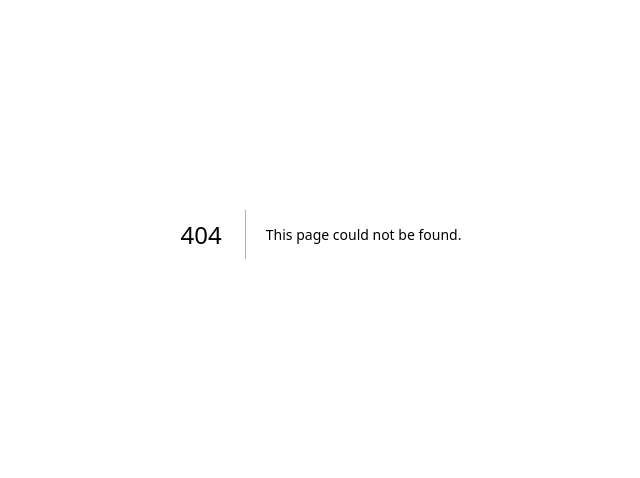
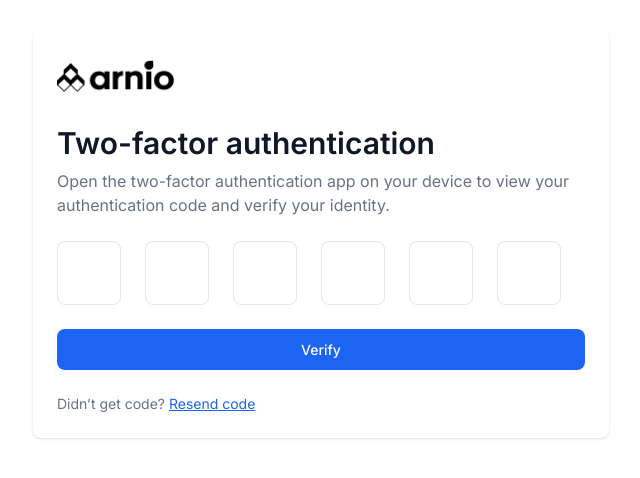
Before and after one commit to asif-zulfiqar/arnio-saas, a Next.js app: page /otp in a window 1280 px wide. Before the commit this address had no page. Shown: the part 166-644 px from the top of the page, without its empty margins (319-959 px from the left). Built offline with nearby package versions, Linux system fonts and the light colour scheme.

Commit message:
feat: otp ui updated

```diff
--- /dev/null
+++ b/app/(auth)/otp/page.js
@@ -0,0 +1,59 @@
+"use client";
+import Button from "@/components/global/small/Button";
+import Image from "next/image";
+import { useState } from "react";
+import OtpInput from "react-otp-input";
+
+const Otp = () => {
+  const [otp, setOtp] = useState("");
+
+  const handleVerify = () => {
+    console.log("Entered OTP:", otp);
+  };
+
+  return (
+    <section className="bg-white grid place-items-center min-h-screen p-6">
+      <div className="max-w-xl p-5 md:p-6 rounded-lg bg-white shadow space-y-6">
+        <Image
+          src="/images/arnio-logo.png"
+          alt="logo"
+          width={118}
+          height={48}
+        />
+        <div>
+          <h1 className="text-xl md:text-3xl font-semibold text-gray-900">
+            Two-factor authentication
+          </h1>
+          <p className="text-base text-gray-500 mt-2">
+            Open the two-factor authentication app on your device to view your
+            authentication code and verify your identity.
+          </p>
+        </div>
+        <OtpInput
+          value={otp}
+          onChange={setOtp}
+          numInputs={6}
+          inputType="tel"
+          renderInput={(props) => (
+            <input
+              {...props}
+              className="!size-16 mr-6 !text-4xl !font-extrabold !text-gray-900 text-center border !border-gray-200 !rounded-lg !focus:outline-none !focus:border-primary"
+            />
+          )}
+        />
+        <Button
+          onClick={handleVerify}
+          text="Verify"
+          height="h-[41px]"
+          cn="!text-sm"
+        />
+        <p className="text-sm text-gray-500">
+          Didn’t get code?{" "}
+          <button className="text-primary underline">Resend code</button>
+        </p>
+      </div>
+    </section>
+  );
+};
+
+export default Otp;
--- a/package.json
+++ b/package.json
@@ -22,6 +22,7 @@
     "react-dom": "19.1.0",
     "react-hook-form": "^7.63.0",
     "react-hot-toast": "^2.6.0",
+    "react-otp-input": "^3.1.1",
     "react-phone-number-input": "^3.4.12",
     "recharts": "^3.2.0",
     "uuid": "^11.1.0",
```
Also changed, not shown: 1 other file (tests, documents, lock files or other folders).
